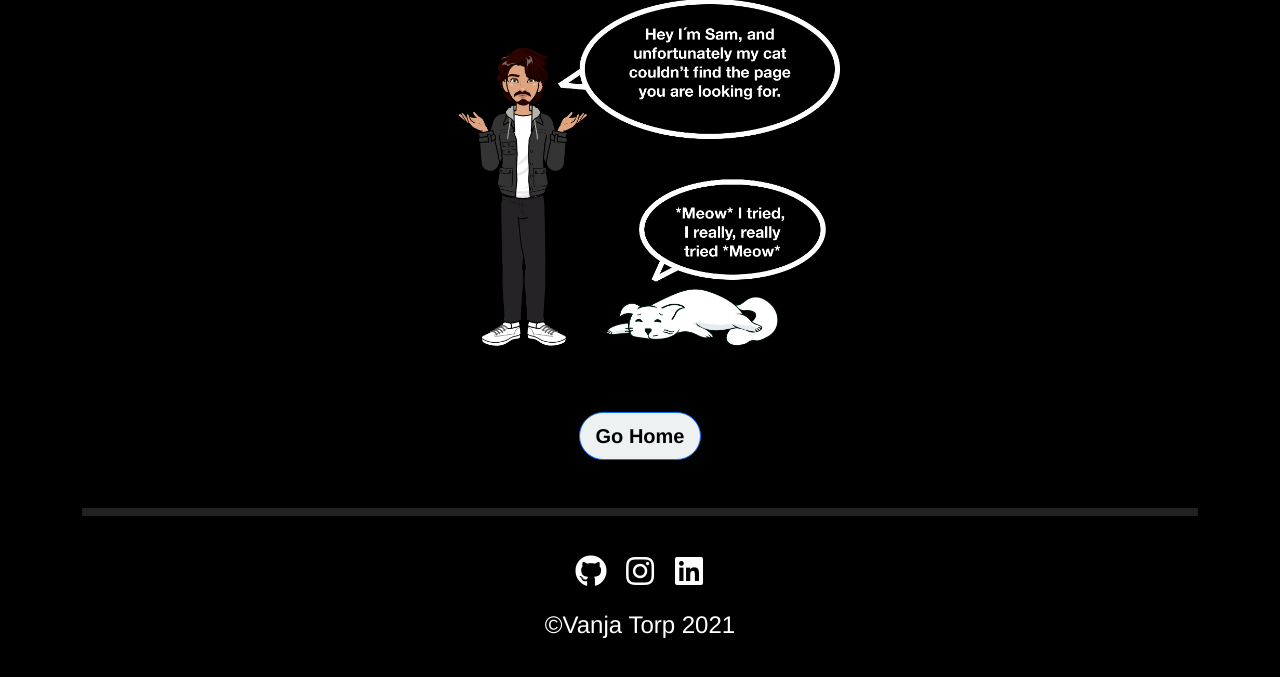
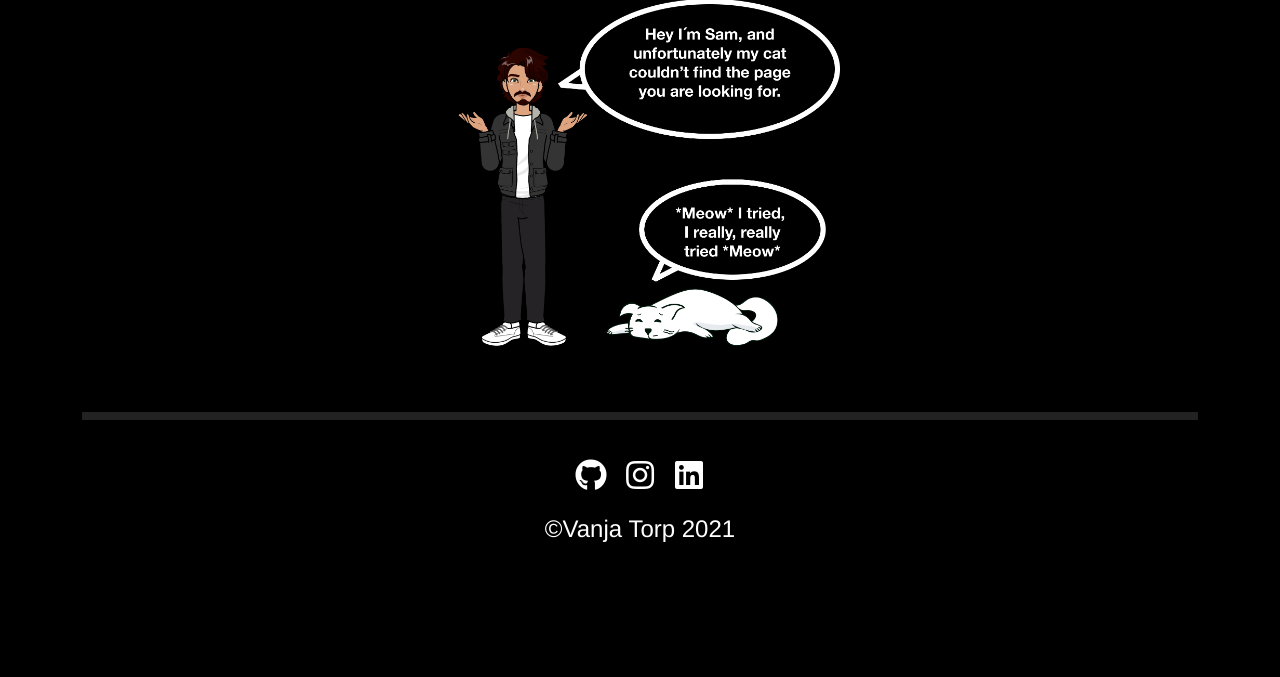
Before and after one commit to VTwin90/VGAME, a Flask app: template templates/404.html in a window 1280 px wide. Shown: the part 103-780 px from the top of the page. Run offline with Flask 2, Linux system fonts and the light colour scheme; the template is opened without the code that fills it, so the values that code supplies are empty; some libraries are stand-ins or nearby versions.

Commit message:
rm btn 500 & 404

```diff
--- a/templates/404.html
+++ b/templates/404.html
@@ -9,13 +9,6 @@
         <div class="col-12 mt-5 mb-5">
             <img src="static/images/404.png" class="mx-auto img-fluid" width="400px" height="500px" alt="Game Image">
         </div>
-        <div class="text-center mb-5">
-            <a href="{{ url_for('landing') }}">
-                <button class="w-20 btn btn-lg btn-primary rounded-pill" type="submit">
-                    Go Home
-                </button>
-            </a>
-        </div>
     </div>
 </div>
 
```
Also changed, not shown: templates/500.html (+0 -7 lines).
